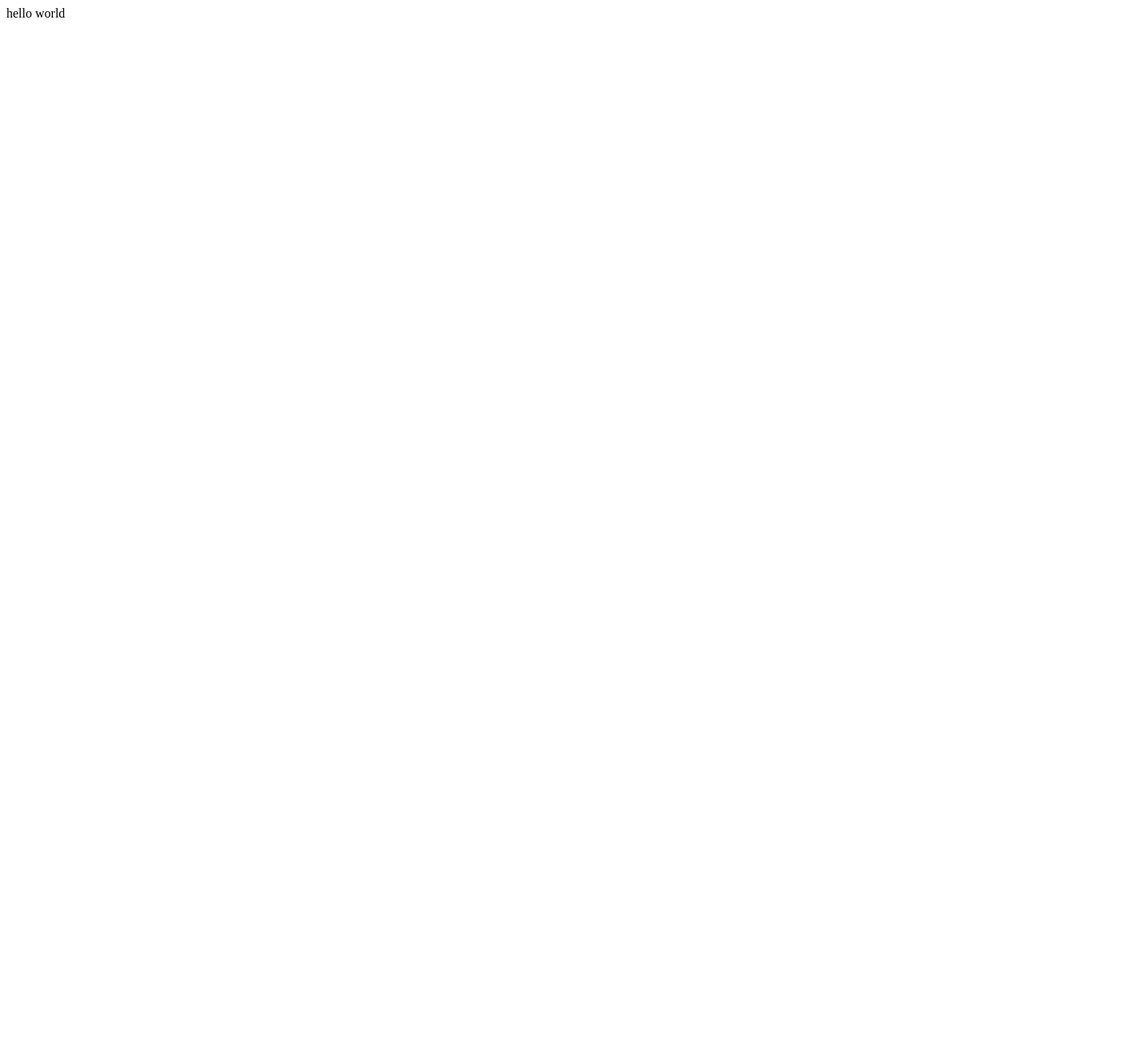
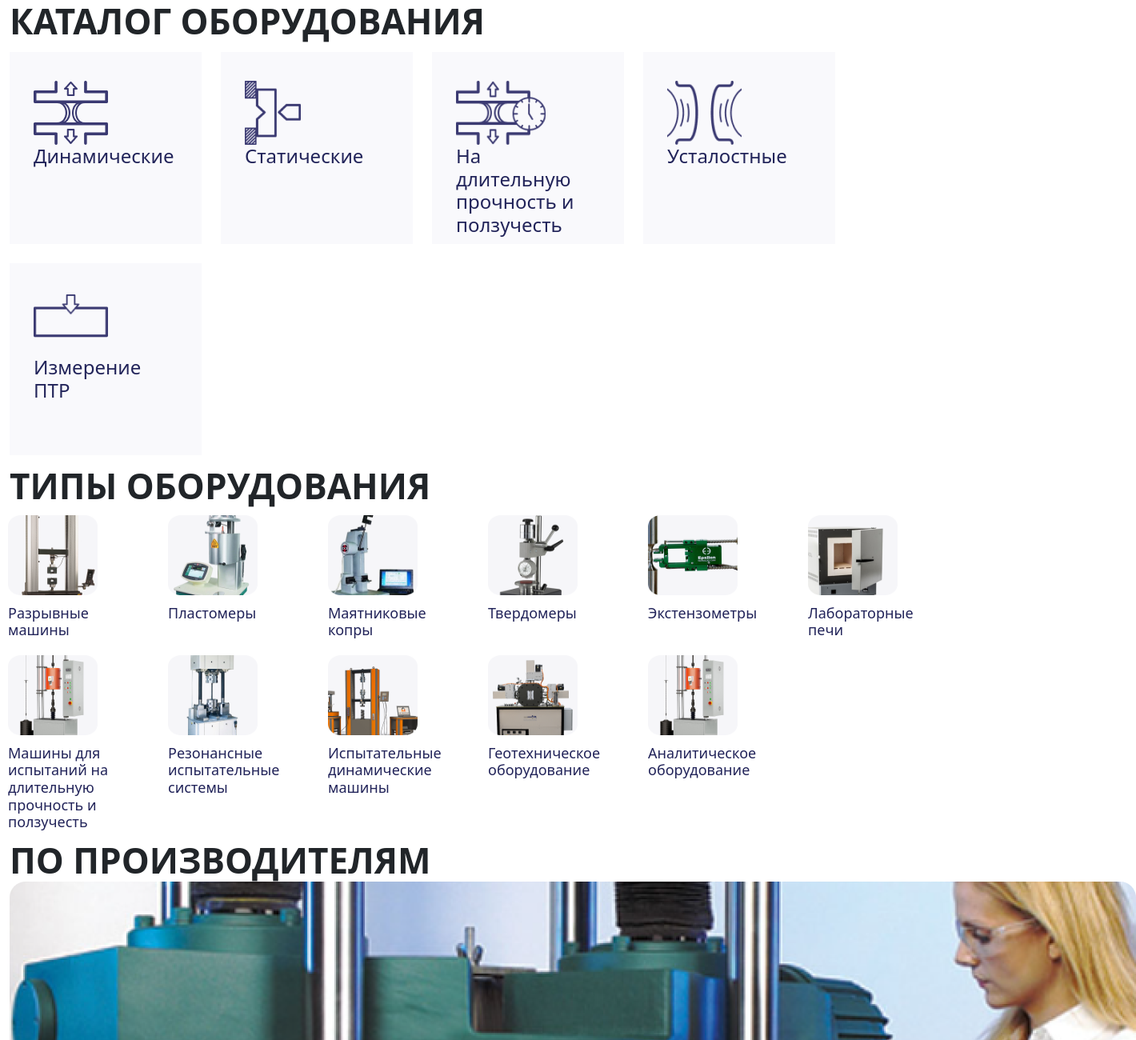
Before and after one commit to leshakam25/eksiton, a plain HTML site: page index.html in a window 1280 px wide. Shown: the top 1300 px of the page at 80% size, 1420 px wide, since content can reach past the window. Before the commit the page ends 800 px from the top, so only its background shows below. Drawn offline with nearby package versions, Linux system fonts and the light colour scheme.

Commit message:
add two blocks

```diff
--- a/index.html
+++ b/index.html
@@ -4,9 +4,133 @@
     <meta charset="UTF-8" />
     <meta http-equiv="X-UA-Compatible" content="IE=edge" />
     <meta name="viewport" content="width=device-width, initial-scale=1.0" />
+    <link
+      rel="stylesheet"
+      href="https://cdn.jsdelivr.net/npm/bootstrap@5.2.2/dist/css/bootstrap.min.css"
+    />
+    <link rel="stylesheet" href="./styles/main.css" />
+    <link rel="stylesheet" href="./styles/catalog.css" />
+    <link rel="stylesheet" href="./styles/equipment.css" />
+
     <title>Eksiton</title>
   </head>
   <body>
-    <div>hello world</div>
+    <!-- catalog -->
+    <div class="container-xxl">
+      <span class="title">Каталог оборудования</span>
+      <div class="row">
+        <a href="" class="catalogCard">
+          <img src="./images/icons/blockImage1.png" alt="" />
+          <h4>Динамические</h4> </a
+        ><a href="" class="catalogCard">
+          <img src="./images/icons/blockImage2.png" alt="" />
+          <h4>Статические</h4> </a
+        ><a href="" class="catalogCard">
+          <img src="./images/icons/blockImage3.png" alt="" />
+          <h4>На длительную прочность и ползучесть</h4> </a
+        ><a href="" class="catalogCard">
+          <img src="./images/icons/blockImage4.png" alt="" />
+          <h4>Усталостные</h4> </a
+        ><a href="" class="catalogCard">
+          <img src="./images/icons/blockImage5.png" alt="" />
+          <h4>Измерение ПТР</h4>
+        </a>
+      </div>
+    </div>
+
+    <!-- types of equipment -->
+    <div class="container-xxl">
+      <span class="title">Типы оборудования</span>
+      <div class="row">
+        <a href="" class="equipmentCard">
+          <img src="./images/blockImages/image 45.png" alt="" />
+          <span>Разрывные машины</span>
+        </a>
+        <a class="equipmentCard">
+          <img src="./images/blockImages/image 50.png" alt="" />
+          <span>Пластомеры</span>
+        </a>
+        <a class="equipmentCard">
+          <img src="./images/blockImages/image 51.png" alt="" />
+          <span>Маятниковые копры</span>
+        </a>
+        <a class="equipmentCard">
+          <img src="./images/blockImages/image 52.png" alt="" />
+          <span>Твердомеры</span>
+        </a>
+        <a class="equipmentCard">
+          <img src="./images/blockImages/image 54.png" alt="" />
+          <span>Экстензометры</span>
+        </a>
+        <a class="equipmentCard">
+          <img src="./images/blockImages/image 58.png" alt="" />
+          <span>Лабораторные печи</span>
+        </a>
+        <a class="equipmentCard">
+          <img src="./images/blockImages/image 53.png" alt="" />
+          <span>Машины для испытаний на длительную прочность и ползучесть</span>
+        </a>
+        <a class="equipmentCard">
+          <img src="./images/blockImages/image 56.png" alt="" />
+          <span>Резонансные испытательные системы</span>
+        </a>
+        <a class="equipmentCard">
+          <img src="./images/blockImages/image 55.png" alt="" />
+          <span>Испытательные динамические машины</span>
+        </a>
+        <a class="equipmentCard">
+          <img src="./images/blockImages/image 57.png" alt="" />
+          <span>Геотехническое оборудование</span>
+        </a>
+        <a class="equipmentCard">
+          <img src="./images/blockImages/image 53.png" alt="" />
+          <span>Аналитическое оборудование</span>
+        </a>
+      </div>
+    </div>
+
+    <!-- manufactures -->
+    <div class="container-xxl">
+      <span class="title">По производителям</span>
+      <div class="row">
+        <div class="manufacturesCard">
+          <img src="./images/blockImages/image 62.png" alt="" />
+          <span class="manufacturesTitle">
+            Оборудование для механических испытаний производства Tinius Olsen
+          </span>
+          <span class="manufacturesText">
+            Компания Tinius Olsen – ведущий производитель оборудования для
+            физико-механических испытаний: электромеханические и гидравлические
+            универсальные испытательные машины, маятниковые копры, твердомеры,
+            оборудование для испытаний полимеров и многое другое.
+          </span>
+          <div class="row">
+            <div class="col">
+              <span class="manufacturesText">Нагрузка</span>
+              <span class="manufacturesSubText">от 1 kH до 3000 kH</span>
+            </div>
+            <div class="col">
+              <span class="manufacturesText">Руководство</span>
+              <span class="manufacturesSubText">Скачать PDF</span>
+            </div>
+            <div class="col">
+              <span class="manufacturesText">Помощь</span>
+              <span class="manufacturesSubText">Связаться</span>
+            </div>
+          </div>
+        </div>
+      </div>
+    </div>
+
+    <script
+      src="https://cdn.jsdelivr.net/npm/@popperjs/core@2.11.6/dist/umd/popper.min.js"
+      integrity="sha384-oBqDVmMz9ATKxIep9tiCxS/Z9fNfEXiDAYTujMAeBAsjFuCZSmKbSSUnQlmh/jp3"
+      crossorigin="anonymous"
+    ></script>
+    <script
+      src="https://cdn.jsdelivr.net/npm/bootstrap@5.2.2/dist/js/bootstrap.min.js"
+      integrity="sha384-IDwe1+LCz02ROU9k972gdyvl+AESN10+x7tBKgc9I5HFtuNz0wWnPclzo6p9vxnk"
+      crossorigin="anonymous"
+    ></script>
   </body>
 </html>
--- /dev/null
+++ b/styles/catalog.css
@@ -0,0 +1,16 @@
+.catalogCard {
+   height: 240px;
+   width: 240px;
+   background-color: #F9F9FC;
+   margin: 12px;
+   color: #22245A;
+   text-decoration: none;
+   font-size: 24px;
+   font-weight: 400;
+   line-height: 120%;
+   padding: 36px 30px;
+}
+.catalogCard img{
+   height: 80px;
+   width: auto;
+}
--- /dev/null
+++ b/styles/equipment.css
@@ -0,0 +1,15 @@
+.equipmentCard {
+   width: 200px;
+   text-decoration: none;
+   color: #22245A;
+   font-weight: 400;
+   font-size: 18px;
+   line-height: 120%;
+   padding: 10px;
+}
+
+.equipmentCard img{
+   width: 112px;
+   height: 112px;
+   padding-bottom: 12px;
+}
--- /dev/null
+++ b/styles/main.css
@@ -0,0 +1,7 @@
+.title {
+font-style: normal;
+font-weight: 800;
+font-size: 44px;
+line-height: 120%;
+text-transform: uppercase;
+}
```
Also changed, not shown: styles/manufactures.css (added), styles/style.css (deleted).
